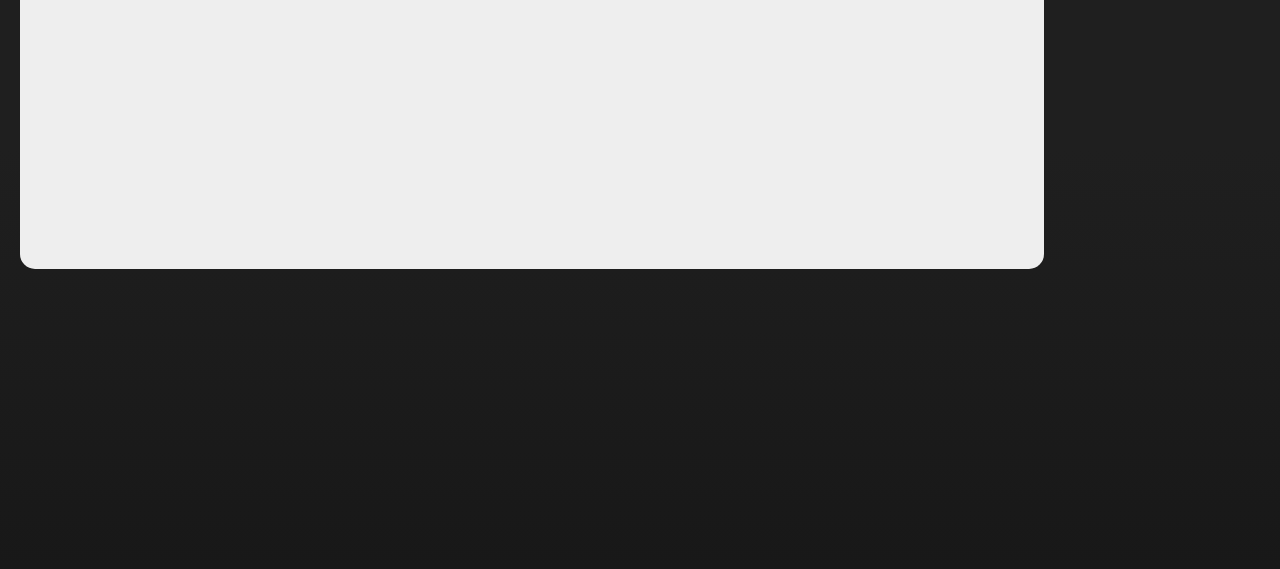
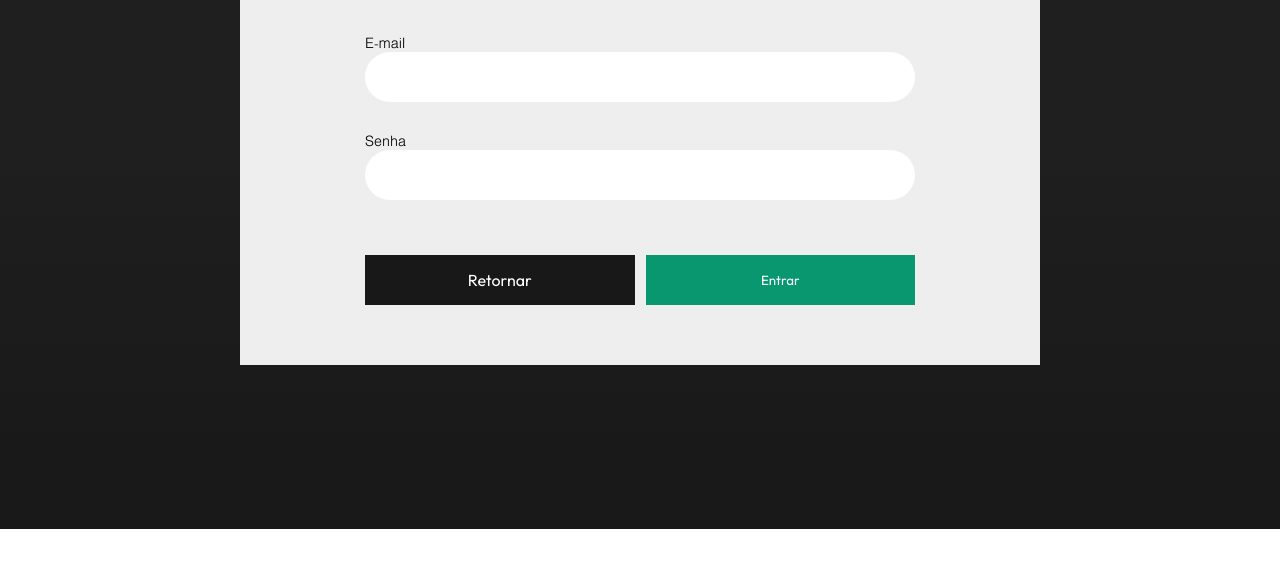
Before and after one commit to gleversonrafael/compiler, a plain HTML site: page html/log.html in a window 1280 px wide. Shown: the part 271-840 px from the top of the page. After the commit the page ends 800 px from the top, so only its background shows below. Drawn offline with Linux system fonts and the light colour scheme.

Commit message:
login page added

```diff
--- a/css/sign-login/log-sign.css
+++ b/css/sign-login/log-sign.css
@@ -11,12 +11,41 @@ main {
 
 
 
-/* sign title box */
-#signTB {
-    justify-content: space-between;
+/* main content boxes */
+#mCon {
+    position: relative;
+
+    min-width: 200px;
+    width: 80vw;
+    max-width: 1100px;
+
+    margin: 40px 20px;
+
+    background-color: var(--gall);
 }
 
-#signTB h1 {
+#mCon::before {
+    content: "";
+    z-index: 0;
+
+    position: absolute;
+    top: 0px;
+    left: 0;
+
+    width: 100%;
+    height: 15px;
+}
+
+#mForm {
+    flex-shrink: 0;
+    width: calc(80vw - 70px);
+}
+
+
+
+
+/* sign title box */
+#mForm h1 {
     font: normal 700 min(2em) var(--sFont);
 }
 
@@ -33,12 +62,8 @@ main {
 .inpB input {
     font: normal 400 1em var(--sFont);
 
-    /* Input com tamanho equivalente ao mCon*/
-    width: calc(80vw - 70px);
-    max-width: 100%;
-
+    width: 100%;
     height: 50px;
-
     padding: 0px 10px 0px 25px;
 
     border-radius: 25px;
@@ -48,3 +73,33 @@ main {
 .inpB label, .inpB > div > p {
     font: 100 0.9em var(--rFont);
 }
+
+
+
+
+/* final box and buttons*/
+#finalBox {
+    justify-content: space-between;
+}
+
+
+/* buttons */
+.fButton {
+    width: 49%;
+    padding: 15px;
+
+    border: none;
+    cursor: pointer;
+
+    font-family: var(--sFont);
+    color: var(--white);
+}
+
+#cButton, #lButton {
+    background-color: var(--euca)
+}
+
+.fButton:hover {
+    font-weight: bold;
+    opacity: 0.75;
+}
--- a/css/sign-login/log.css
+++ b/css/sign-login/log.css
@@ -1,21 +1,55 @@
 @charset "UTF-8";
 
 #mCon {
-    position: relative;
-
-    min-width: 200px;
-    width: 80vw;
-    max-width: 1100px;
-
-    min-height: 500px;
-
-    margin: 40px 20px;
-
-    border-radius: 15px;
-    background-color: var(--gall);
+    min-height: 0px;
+    max-width: 800px;
+    justify-content: center;
 }
 
 #mForm { /* main form*/
     margin: 50px 35px 35px;
-    max-width: 600px;
+    max-width: 550px;
 }
+
+#mCon::before {
+    background-color: var(--aqua);
+}
+
+
+
+
+/* login title box */
+#mForm h1 {
+    margin-bottom: 50px;
+}
+
+
+
+
+/* final buttons */
+#rButton {
+    background-color: var(--wood);
+}
+
+#rButton {
+    text-decoration: none;
+    text-align: center;
+}
+
+
+
+
+/* final box */
+#finalBox {
+    margin: 25px 0px;
+}
+
+
+
+
+/* media */
+@media screen and (min-width: 768px) {
+    #mForm h1 {
+        text-align: center;
+    }
+}
--- a/css/sign-login/sign.css
+++ b/css/sign-login/sign.css
@@ -2,33 +2,8 @@
 
 /* main doc */
 #mCon {
-    position: relative;
-
-    min-width: 200px;
-    width: 80vw;
     max-width: 1100px;
-
     min-height: 500px;
-
-    margin: 40px 20px;
-
-    border-radius: 15px;
-    background-color: var(--gall);
-}
-
-#mCon::before {
-    content: "";
-    z-index: 0;
-
-    position: absolute;
-    top: 0px;
-    left: 0;
-
-    width: 100%;
-    height: 15px;
-
-    background-color: var(--razz);
-    border-radius: 15px 15px 0px 0px;
 }
 
 #mForm { /* main form*/
@@ -40,10 +15,18 @@
     display: none;
 }
 
+#mCon::before {
+    background-color: var(--razz);
+}
+
 
 
 
 /* sign title box */
+#signTB {
+    justify-content: space-between;
+}
+
 #signTB a {
     color: var(--wood);
     font: normal 900 min(2em) var(--sFont);
@@ -109,36 +92,18 @@ input[type=radio] {
 
 
 /* confirm and erase buttons */
-#finalBox {
-    margin-top: 50px;
-    justify-content: space-between;
-}
-
-.fButton {
-    width: 49%;
-    padding: 15px;
-
-    font-family: var(--sFont);
-    color: var(--white);
-
-    border: none;
-    border-radius: 50px;
-}
-
 #eButton {
     background-color: var(--amar);
 }
 
-#cButton {
-    background-color: var(--euca)
+
+
+
+/* final box */
+#finalBox {
+    margin-top: 50px;
 }
 
-#eButton:hover, #cButton:hover {
-    background-color: var(--wood);
-    font-weight: bold;
-
-    cursor: pointer;
-}
 
 
 
--- a/html/log.html
+++ b/html/log.html
@@ -14,17 +14,29 @@
 </head>
 
 <body>
-    <main>
+    <main class="flex flex-col">
         <section id="mCon" class="flex">
-            <form action="" id="mForm" class="flex flex-col">
-                <!-- <div class="inpB flex flex-col">
-                    <label for=""></label>
-                    <input type="email" name="" id="">
-                </div>
-                <div class="inpB">
-                    <label for="">Senha</label>
-                    <input type="password" name="" id="">
-                </div> -->
+            <form id="mForm" action="" class="flex flex-col">
+                <h1> Entrar</h1>
+
+                <section class="inpB">
+                    <label for="emailInp">E-mail</label>
+                    <input type="email" name="email" id="emailInp">
+
+                </section>
+
+                <section class="inpB">
+                    <label for="passInp">Senha</label>
+                    <input type="password" name="passw" id="passInp">
+
+                </section>
+
+                <setion id="finalBox" class="flex">
+                    <a id="rButton" class="fButton dTrans" href="../index.html"> Retornar</a>
+                    <input id="lButton" class="fButton dTrans" type="submit" value="Entrar">
+
+
+                </section>
 
             </form>
 
```
